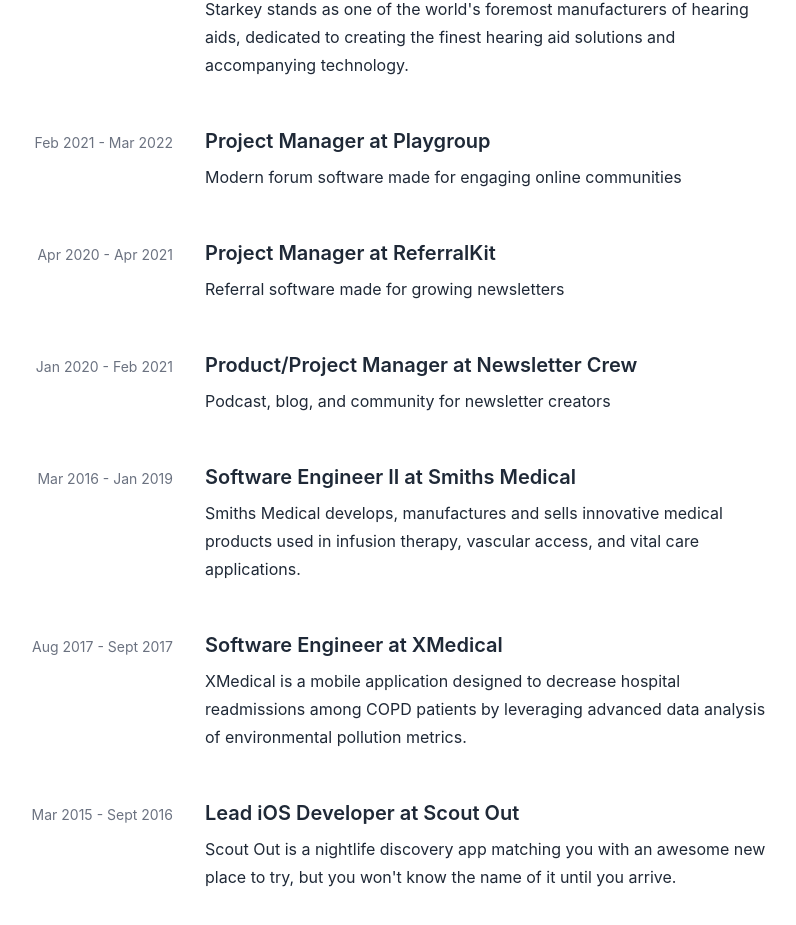
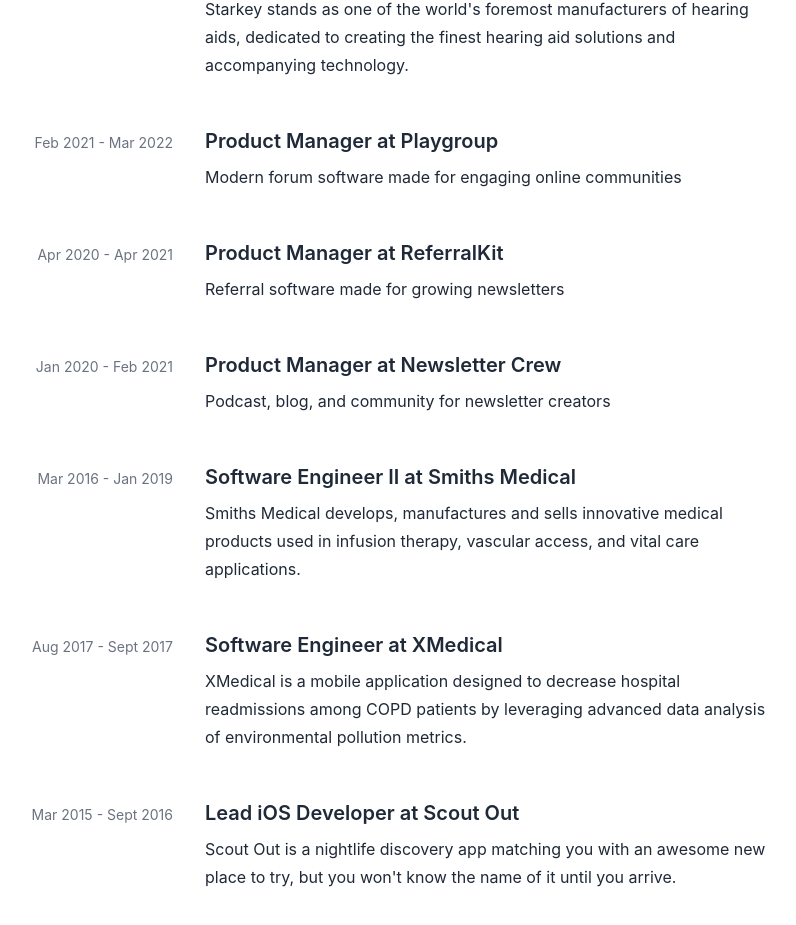
Before and after one commit to YaroslawBagriy/yaroslawbagriy, a Next.js app: page / in a window 1280 px wide. Shown: the part 2252-3177 px from the top of the page, without its empty margins (251-1047 px from the left). Built offline with nearby package versions, Linux system fonts and the light colour scheme.

Commit message:
feat: updated position for a few products

```diff
--- a/content/experiences.tsx
+++ b/content/experiences.tsx
@@ -40,7 +40,7 @@
     projects: [projects.mystarkey],
   },
   {
-    position: "Project Manager",
+    position: "Product Manager",
     company: "Playgroup",
     dateStart: "Feb 2021",
     dateEnd: "Mar 2022",
@@ -63,7 +63,7 @@
     projects: [projects.playgroup],
   },
   {
-    position: "Project Manager",
+    position: "Product Manager",
     company: "ReferralKit",
     dateStart: "Apr 2020",
     dateEnd: "Apr 2021",
@@ -89,7 +89,7 @@
     projects: [projects.referrakit],
   },
   {
-    position: "Product/Project Manager",
+    position: "Product Manager",
     company: "Newsletter Crew",
     dateStart: "Jan 2020",
     dateEnd: "Feb 2021",
```
